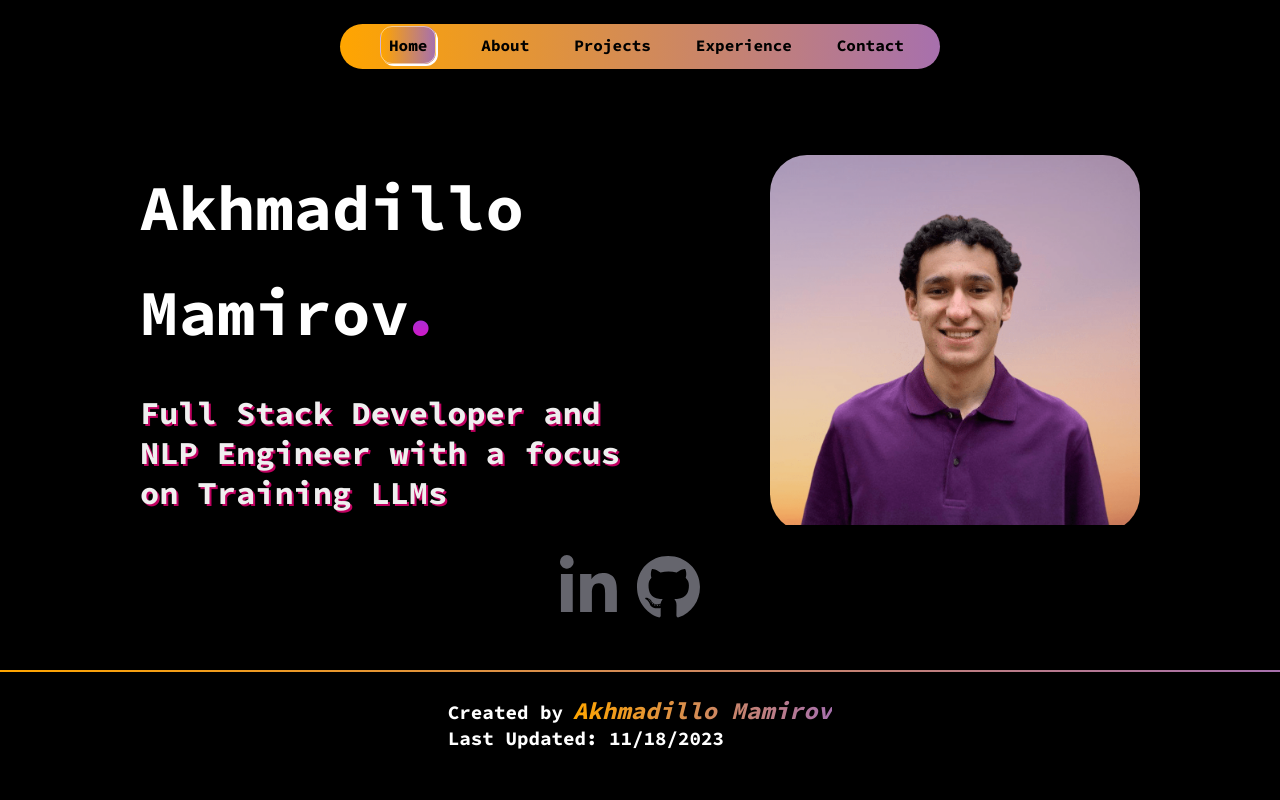
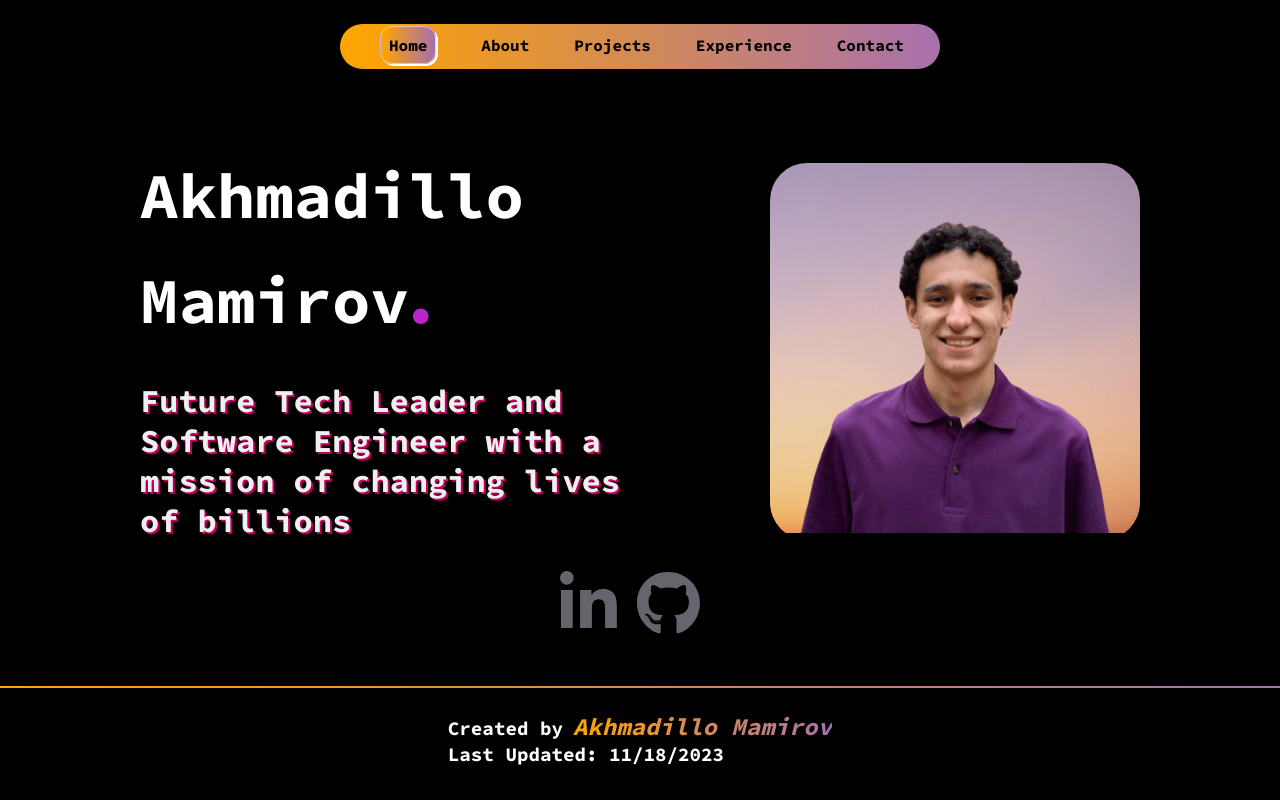
Before and after one commit to akhmadmamirov/portfolio, a React (Create React App) app: page / in a window 1280 px wide. Built offline with nearby package versions, Linux system fonts and the light colour scheme.

Commit message:
title change

```diff
--- a/src/data/user.js
+++ b/src/data/user.js
@@ -13,7 +13,7 @@ const INFO = {
 	homepage: {
 		title: "Akhmadillo Mamirov",
 		description:
-			"Full Stack Developer and NLP Engineer with a focus on Training LLMs",
+			"Future Tech Leader and Software Engineer with a mission of changing lives of billions",
 	},
 
 	about: {
```
